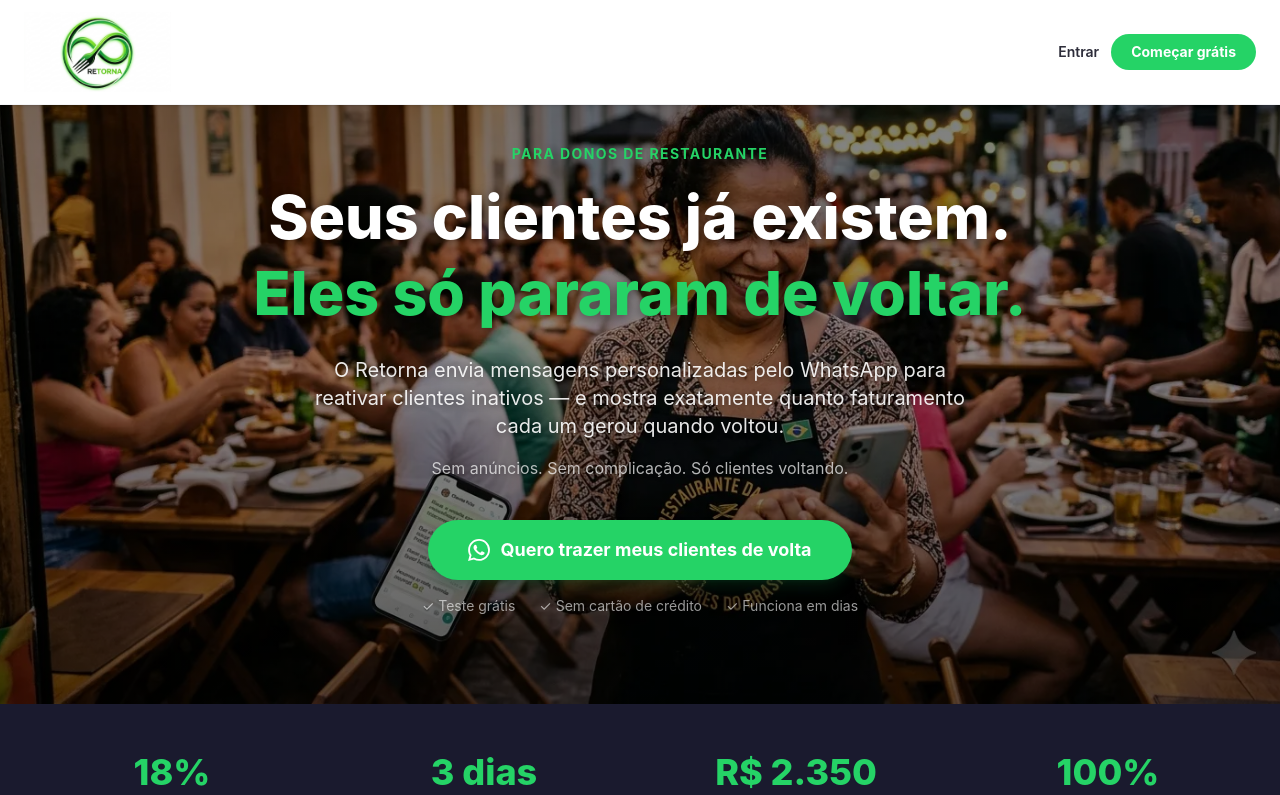
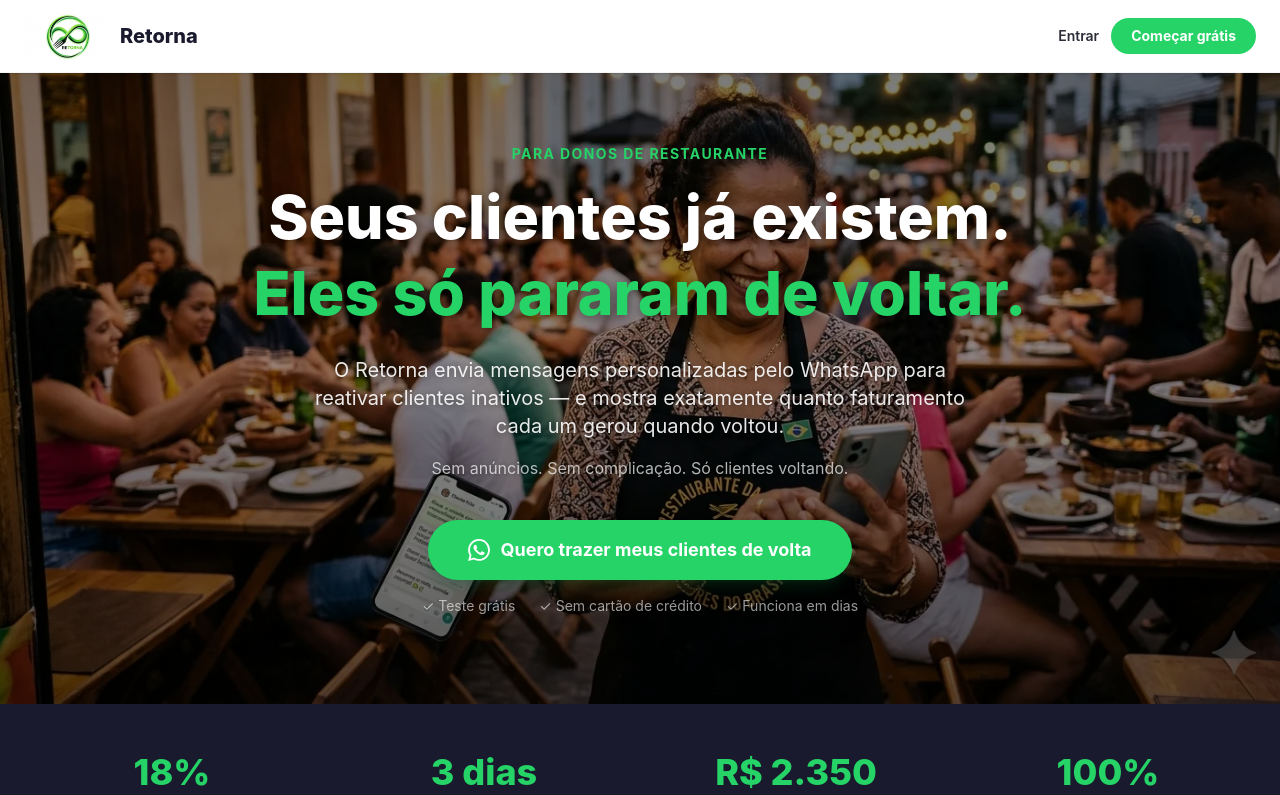
Before and after one commit to paolonicastro1811/retorna-mvp, a React (Vite) app in the folder dashboard/: page / in a window 1280 px wide. Shown: the top 795 px of the page. Built offline with nearby package versions, Linux system fonts and the light colour scheme.

Commit message:
Update LandingPage.tsx

```diff
--- a/dashboard/src/pages/LandingPage.tsx
+++ b/dashboard/src/pages/LandingPage.tsx
@@ -89,8 +89,9 @@ export function LandingPage() {
       {/* NAVBAR */}
       <nav className="fixed top-0 left-0 right-0 z-50 bg-white border-b border-gray-100 shadow-sm">
         <div className="max-w-[1320px] mx-auto px-6 py-3 flex items-center justify-between">
-          <button onClick={scrollToTop} className="bg-transparent border-none cursor-pointer p-0" aria-label="Retorna - início">
-            <img src="/images/Gemini_Generated_Image_v8qw99v8qw99v8qw.png" alt="Retorna" className="h-20 w-auto" />
+          <button onClick={scrollToTop} className="flex items-center gap-2 bg-transparent border-none cursor-pointer p-0" aria-label="Retorna - início">
+            <img src="/images/Gemini_Generated_Image_v8qw99v8qw99v8qw.png" alt="Retorna" className="h-12 w-auto" />
+            <span className="text-xl font-extrabold text-[#1a1a2e]">Retorna</span>
           </button>
           <div className="flex items-center gap-3">
             <button onClick={() => navigate('/login')} className="text-sm font-semibold text-[#2d2d3a] hover:text-[#1a1a2e] bg-transparent border-none cursor-pointer">Entrar</button>
```
